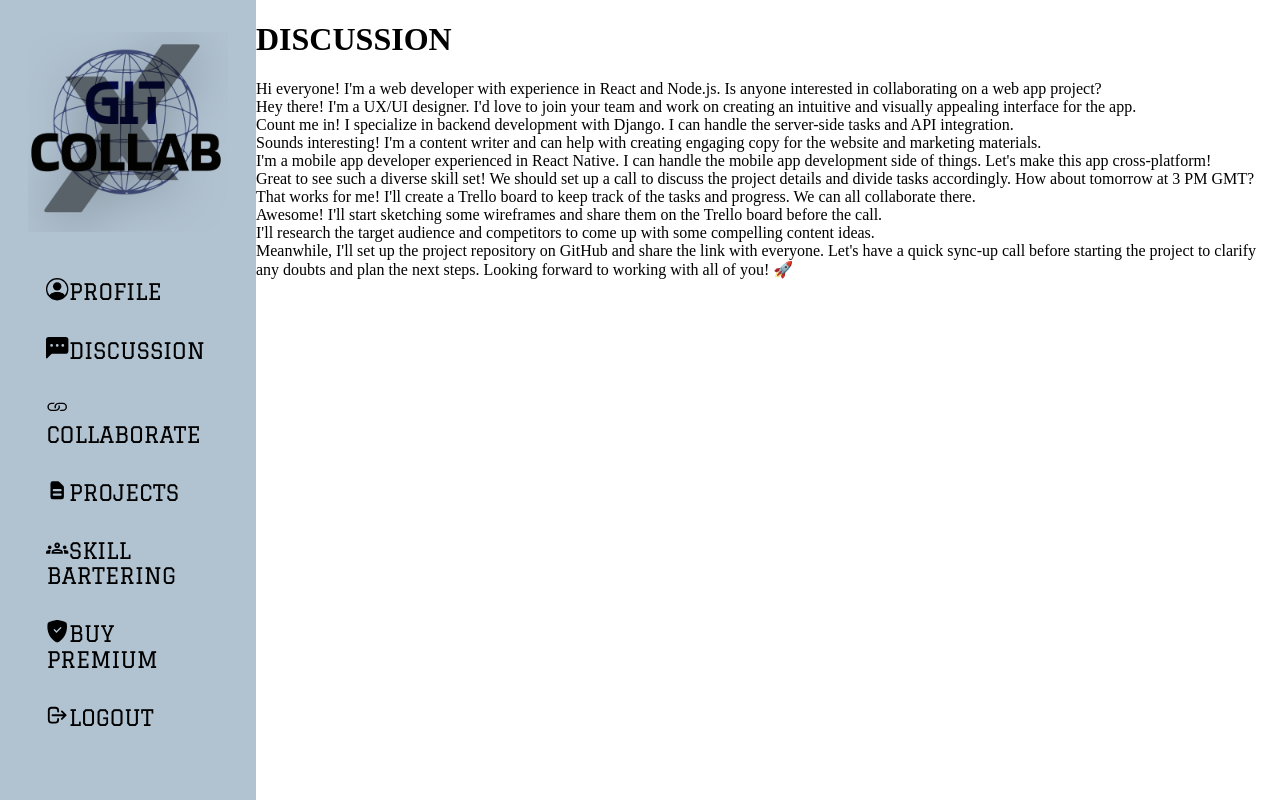
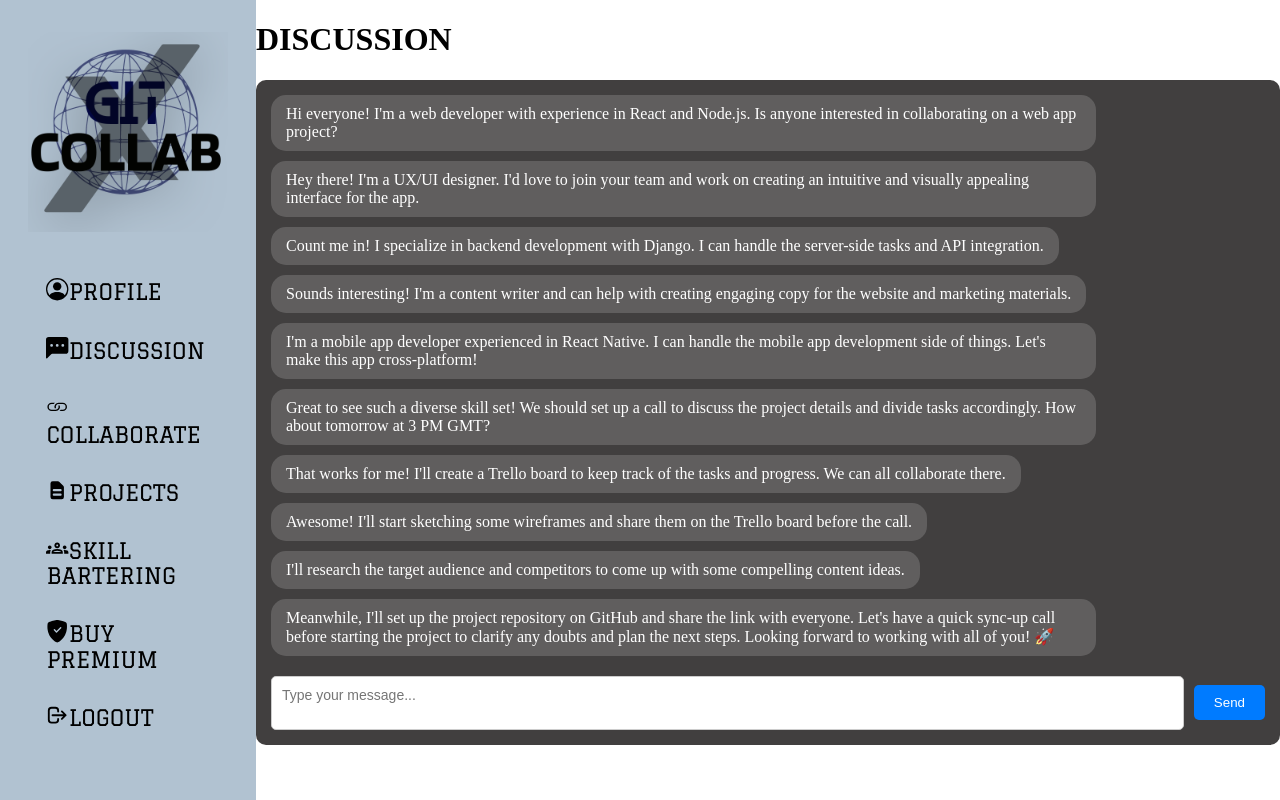
Before and after one commit to PekaVengers/GitCollabX, a React (Vite) app in the folder client/: page /discussion in a window 1280 px wide. Built offline with nearby package versions, Linux system fonts and the light colour scheme; a web font is replaced by a local one.

Commit message:
style: discussion page

```diff
--- a/client/src/pages/Discussion.jsx
+++ b/client/src/pages/Discussion.jsx
@@ -1,3 +1,5 @@
+import "../styles/Discussion.css";
+
 export default function Discussion() {
 
   const discussionMessages = [
@@ -21,13 +23,18 @@ export default function Discussion() {
     {
       discussionMessages.map((discussion, ind) => {
         return (
-              <div key={ind} className="discussion-container">
+          <div key={ind} className={"discussion-container " + (ind % 2 === 0 ? "sent" : "received")}>
             {discussion}
           </div>
         )
       })
     }
+    <div className="chat-input-container">
+    <textarea id="message-input" className="chat-input" placeholder="Type your message..."></textarea>
+    <button className="send-button" onClick="sendMessage()">Send</button>
   </div>
   </div>
+</div>
+
   )
 }
--- /dev/null
+++ b/client/src/styles/Discussion.css
@@ -0,0 +1,74 @@
+/* CSS for the discussions container (chat window) */
+.discussions-container {
+  background-color: #413f3f; /* Dark gray background for the chat window */
+  border-radius: 10px;
+  padding: 15px;
+  max-height: 80vh; /* Height set to 80% of the viewport height */
+  overflow-y: auto; /* Enable vertical scrolling if content exceeds max height */
+}
+
+/* CSS for each discussion container (message) */
+.discussion-container {
+  background-color: #d9d9d9; /* Light gray background for chat-style boxes */
+  color: #000; /* Black text color for better readability */
+  border-radius: 15px; /* Round corners for chat-style boxes */
+  padding: 10px 15px;
+  margin-bottom: 10px;
+  width: fit-content;
+  max-width: 80%; /* Limit the maximum width of the message box */
+}
+
+/* Align sent messages to the right */
+.discussion-container.sent {
+  align-self: flex-end;
+  background-color: rgba(217, 217, 217, 0.20);
+  /* Blue background for the sender's message */
+  color: #fff; /* White text color for the sender's message */
+}
+
+/* Align received messages to the left */
+.discussion-container.received {
+  align-self: flex-start;
+  background-color: rgba(217, 217, 217, 0.20);
+  /* Dark blue background for other users' messages */
+  color: #fff; /* White text color for other users' messages */
+}
+
+/* CSS to create spacing between message boxes */
+.discussion-container + .discussion-container {
+  margin-top: 10px;
+}
+
+/* CSS for the chat input container */
+.chat-input-container {
+  display: flex;
+  align-items: center;
+  margin-top: 20px;
+}
+
+/* CSS for the chat input box (textarea) */
+.chat-input {
+  flex: 1;
+  padding: 10px;
+  border: 1px solid #ccc;
+  border-radius: 5px; /* Rounded corners for the textarea */
+  resize: none; /* Prevent textarea from being resized */
+  font-family: Arial, sans-serif; /* Optional: Change the font family */
+  font-size: 14px; /* Optional: Change the font size */
+  margin-right: 10px; /* Add margin between the textarea and button */
+}
+
+/* CSS for the send button */
+.send-button {
+  background-color: #007bff;
+  color: #fff;
+  border: none;
+  border-radius: 5px; /* Rounded corners for the button */
+  padding: 10px 20px;
+  cursor: pointer;
+}
+
+/* Optional: Add hover effect for the button */
+.send-button:hover {
+  background-color: #0056b3; /* Darker shade of blue on hover */
+}
```
Lines whose indentation alone changed are shown as unchanged.
